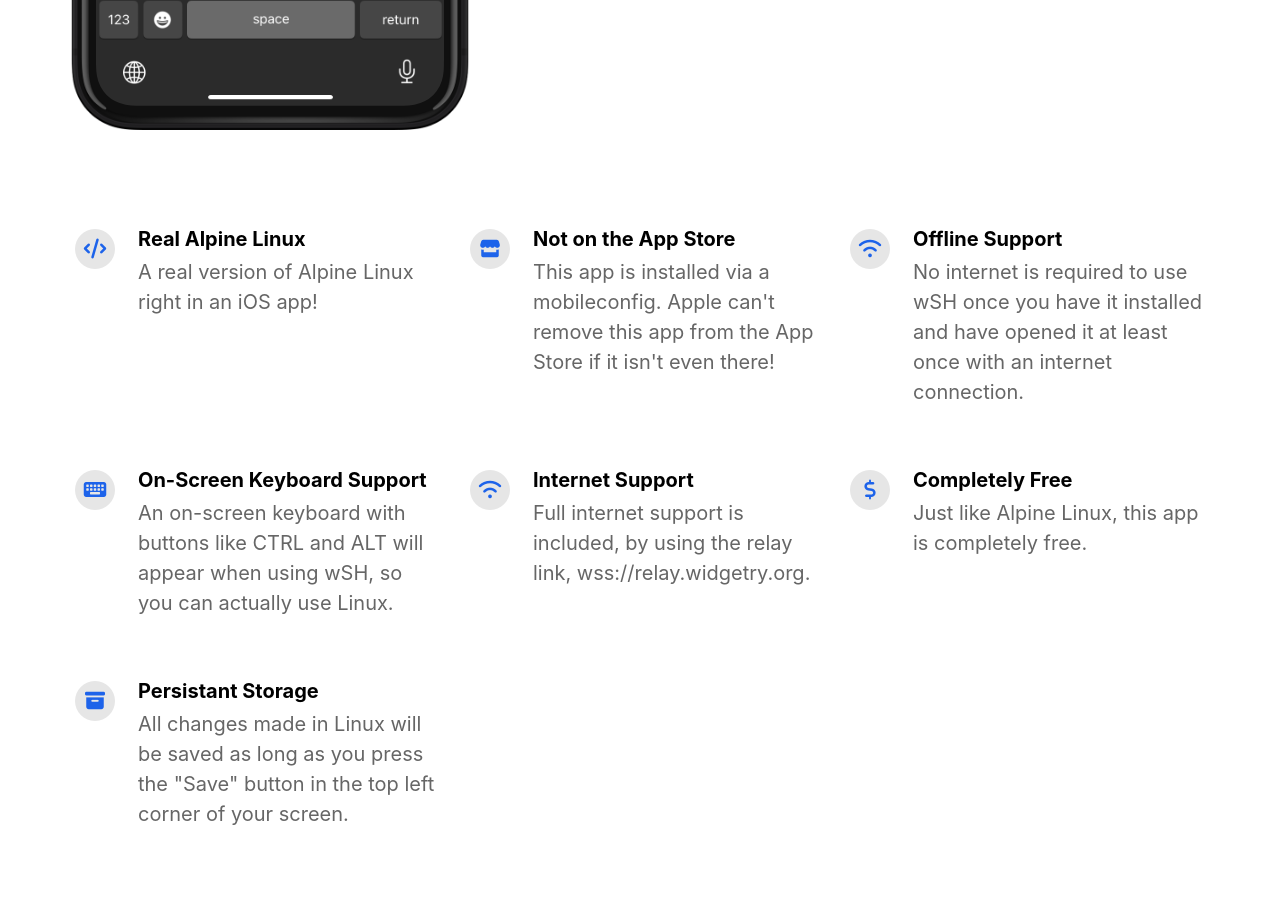
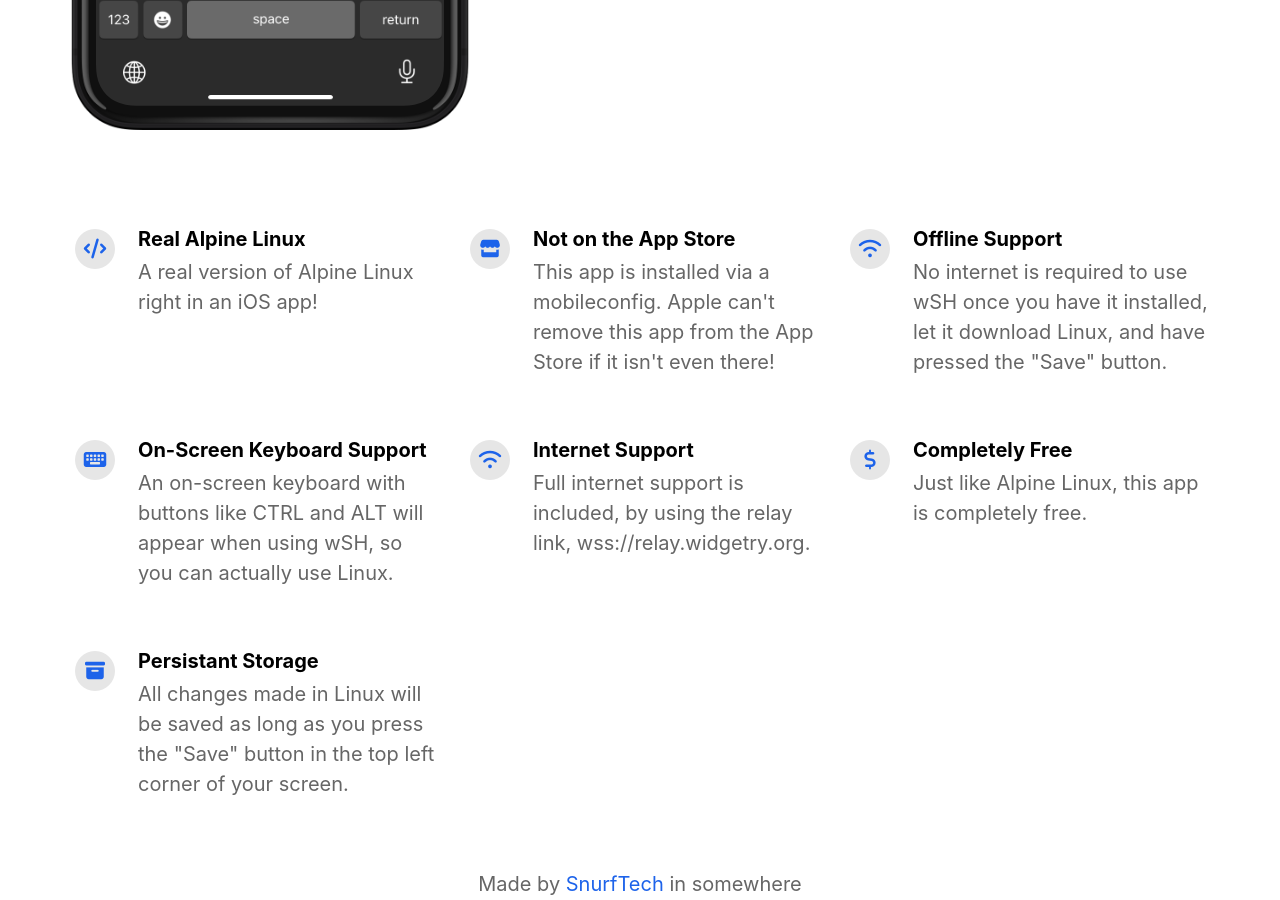
Before and after one commit to SnurfTech/wSH, a Jekyll site: the page built from index.html, in a window 1280 px wide and 900 px high, scrolled down 855 px. Built offline with Jekyll 4.4.1, drawn with Linux system fonts in a browser that asks for light colours; nearby versions of some CDN libraries.

Commit message:
Update _config.yml

```diff
--- a/_config.yml
+++ b/_config.yml
@@ -47,7 +47,7 @@ features                                  :
     fontawesome_icon_name                 : store
 
   - title                                 : Offline Support
-    description                           : No internet is required to use wSH once you have it installed and have opened it at least once with an internet connection.
+    description                           : 'No internet is required to use wSH once you have it installed, let it download Linux, and have pressed the "Save" button.'
     fontawesome_icon_name                 : wifi
 
   - title                                 : On-Screen Keyboard Support
```
